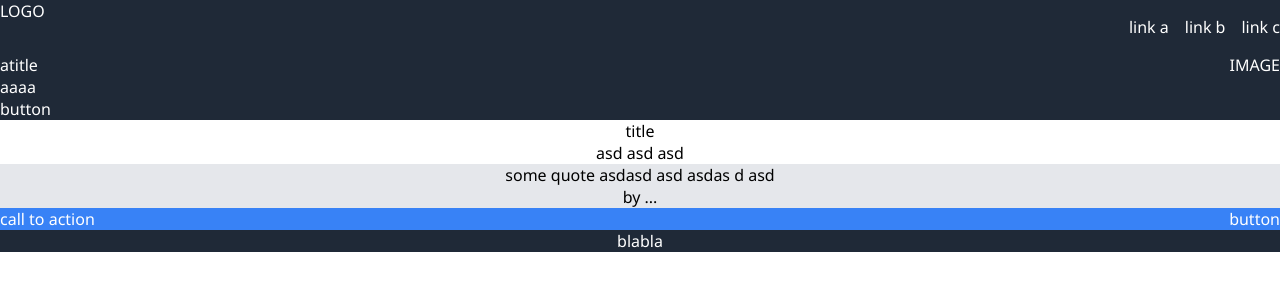
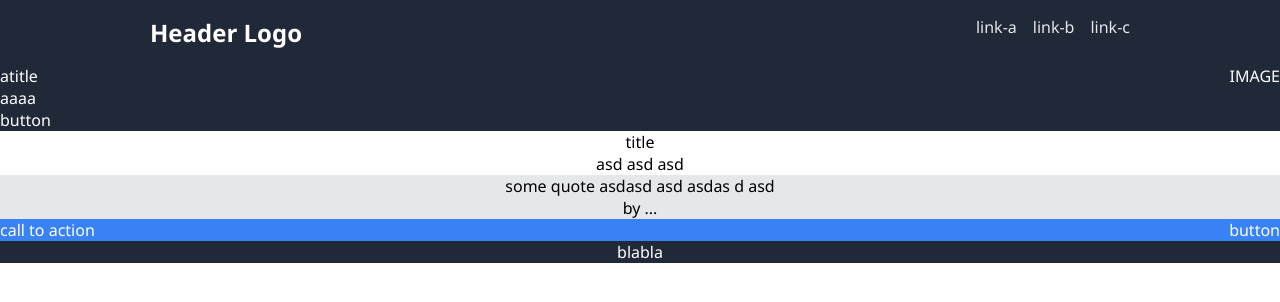
Before and after one commit to youyoumu/landing-page, a plain HTML site: page index.html in a window 1280 px wide. Drawn offline with Linux system fonts and the light colour scheme.

Commit message:
Add style to the header

```diff
--- a/index.html
+++ b/index.html
@@ -9,12 +9,12 @@
 </head>
 <body>
     <div class="header">
-        <div class="header-logo">LOGO</div>
+        <div class="header-logo">Header Logo</div>
         <div class="header-link">
             <ul>
-                <li>link a</li>
-                <li>link b</li>
-                <li>link c</li>
+                <li>link-a</li>
+                <li>link-b</li>
+                <li>link-c</li>
             </ul>
         </div>
     </div>
--- a/styles.css
+++ b/styles.css
@@ -13,13 +13,22 @@ body {
     display: flex;
     justify-content: space-between;
     color: white;
+    padding: 16px 150px;
+}
 
+.header-logo {
+    font-size: 24px;
+    font-weight: bold;
 }
 
 ul {
     list-style: none;
     display: flex;
     gap: 16px;
+    padding: 0px;
+    margin: 0px;
+    color: #E5E7EB;
+
 }
 
 .hero {
```
